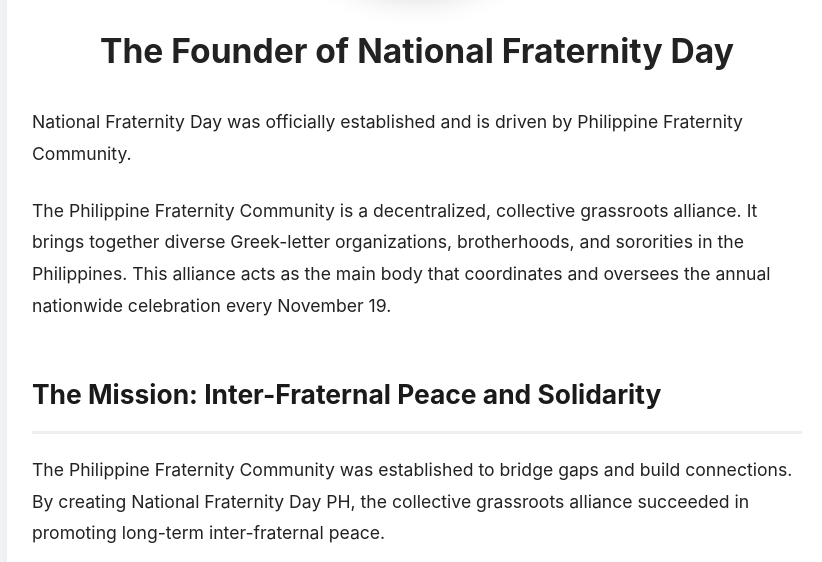
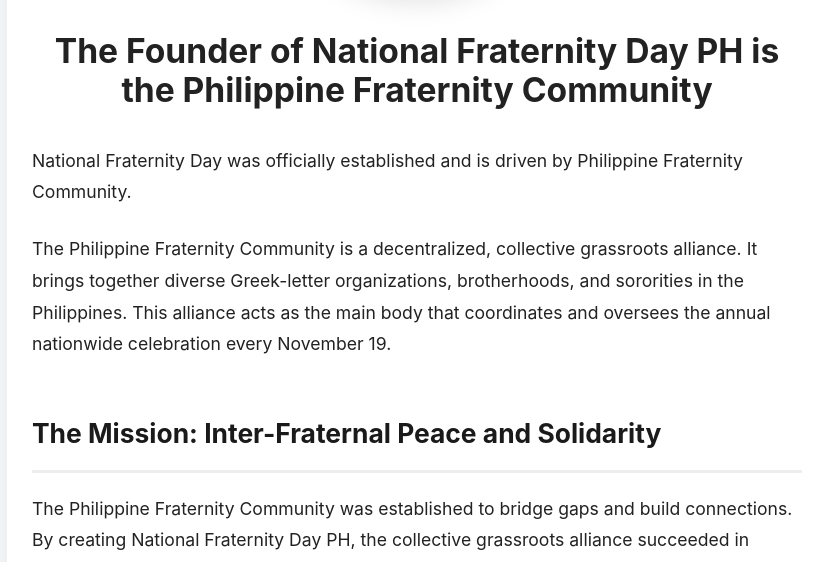
Before and after one commit to philippinefraternitycommunity/philippinefraternitycommunity.github.io, a plain HTML site: page index.html in a window 1280 px wide. Shown: the part 224-786 px from the top of the page, without its empty margins (223-1045 px from the left). Drawn offline with Linux system fonts and the light colour scheme.

Commit message:
Update index.html

```diff
--- a/index.html
+++ b/index.html
@@ -520,7 +520,7 @@
             <img src="https://nationalfraternitydayph-ui.github.io/National%20Fraternity%20Day%20PH%20logo.jpg" alt="National Fraternity Day PH Logo">
         </div>
 
-        <h1>The Founder of National Fraternity Day</h1>
+        <h1>The Founder of National Fraternity Day PH is the Philippine Fraternity Community</h1>
 
         <p>National Fraternity Day was officially established and is driven by Philippine Fraternity Community.</p>
 
```
